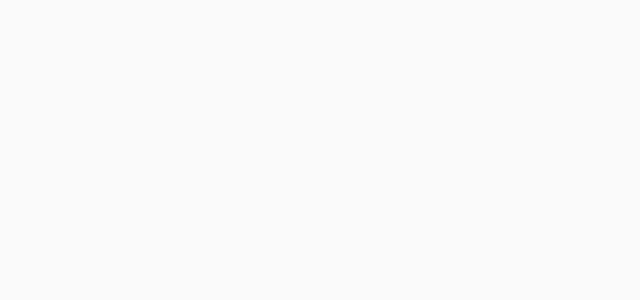
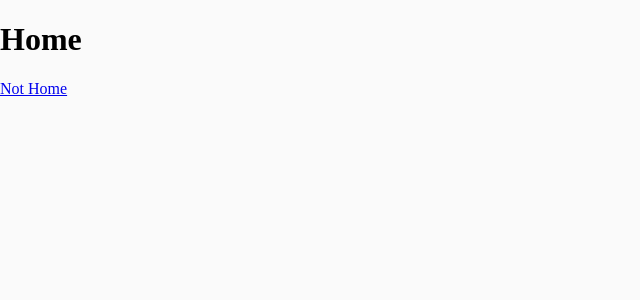
Before and after one commit to nonki/kafka-frontend-poc, a React app: page / in a window 1280 px wide. Shown: the top 300 px of the page, without its empty margins (0-640 px from the left). Built offline with nearby package versions, Linux system fonts and the light colour scheme.

Commit message:
Add basic routing

```diff
--- a/src/App.jsx
+++ b/src/App.jsx
@@ -2,18 +2,18 @@ import React from 'react';
 import ReactDOM from 'react-dom';
 
 import CssBaseline from '@material-ui/core/CssBaseline';
-import Button from '@material-ui/core/Button';
 
 import { theme } from './ThemeProvider';
 import { MuiThemeProvider } from '@material-ui/core/styles';
 
-const App = props => {
-  return (
-    <React.Fragment>
-      <CssBaseline />
-    </React.Fragment>
-  );
-}
+import { Router } from './Router';
+
+const App = () => (
+  <React.Fragment>
+    <CssBaseline />
+    <Router />
+  </React.Fragment>
+)
 
 ReactDOM.render(
   <MuiThemeProvider theme={theme}>
--- /dev/null
+++ b/src/Router.jsx
@@ -0,0 +1,20 @@
+import React from 'react';
+import { Router as ReachRouter, Link } from '@reach/router';
+
+const Home = () => (
+  <div>
+    <h1>Home</h1>
+    <nav>
+        <Link to="/nothome">Not Home</Link>
+    </nav>
+  </div>
+)
+
+const NotHome = () => <div>NotHome</div>
+
+export const Router = () => (
+  <ReachRouter>
+    <Home path="/" />
+    <NotHome path="/nothome" />
+  </ReachRouter>
+)
```
